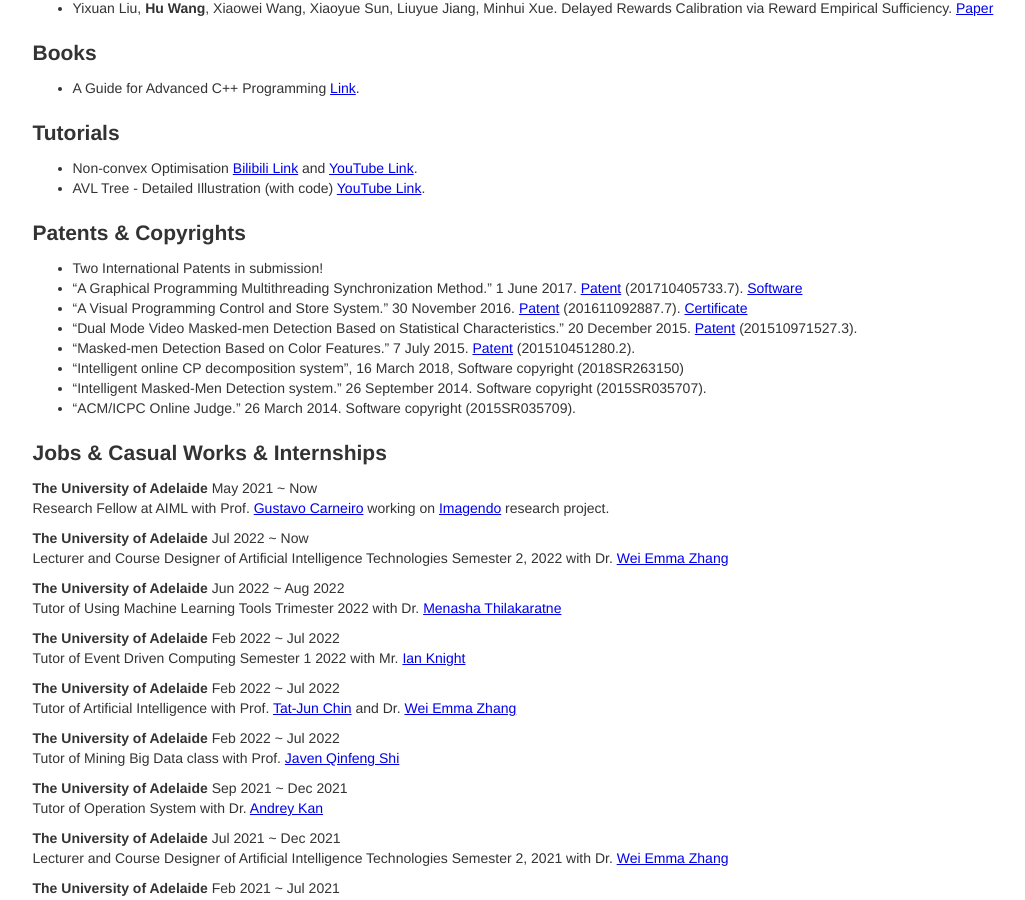
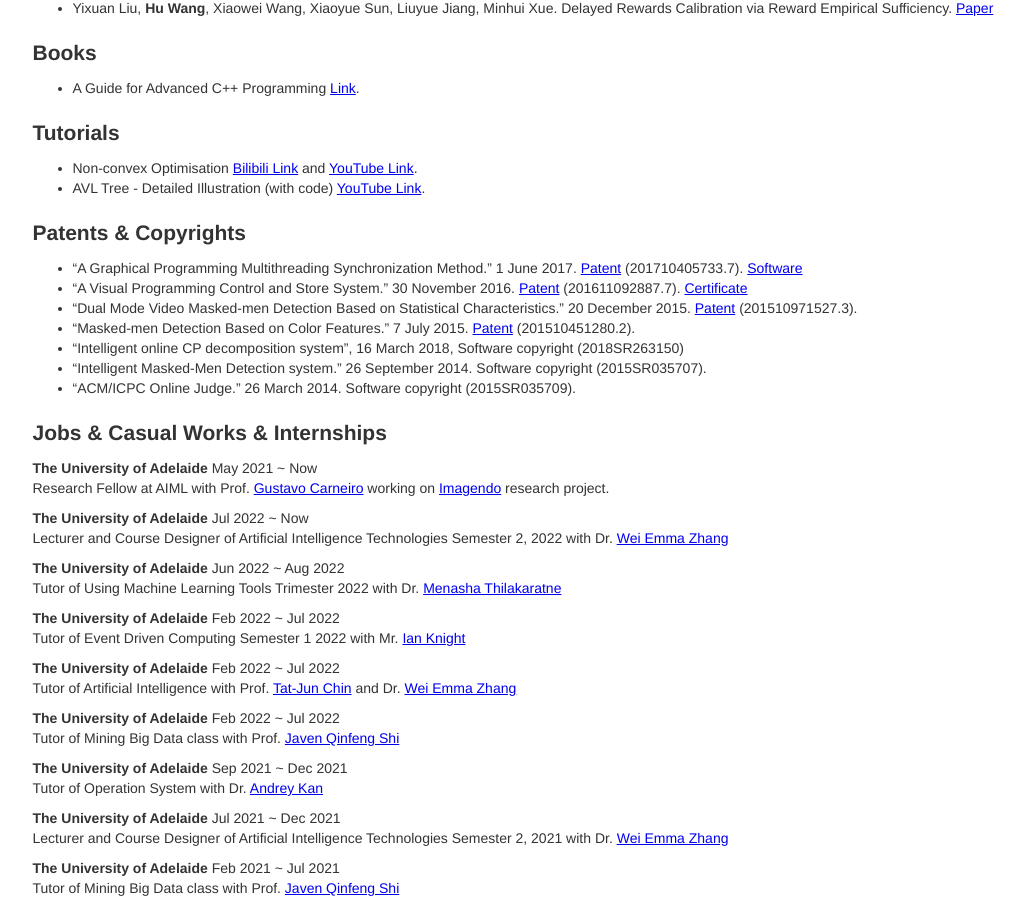
Before and after one commit to billhhh/whblog-omega, a Jekyll site: the page res/index.html, which Jekyll copies as it is, in a window 1280 px wide and 900 px high, scrolled down 1092 px. Shown: the whole window, without its empty margins (120-1145 px from the left). Built offline with Jekyll 4.4.1, drawn with Linux system fonts in a browser that asks for light colours.

Commit message:
Update index.html

```diff
--- a/res/index.html
+++ b/res/index.html
@@ -126,11 +126,8 @@
 	  <h2>Patents & Copyrights</h2>
       <div class="row">
         <ul>
-          <li>
-            Two International Patents in submission!
-          </li>
 		  <li>
-             “A Graphical Programming Multithreading Synchronization Method.” 1 June 2017. <a href = "https://patents.google.com/patent/CN107391266B/en">Patent</a> (201710405733.7). <a href = "http://www2.scut.edu.cn/_upload/article/files/70/ca/67598c76464cab6215e61867c3cb/576318e8-09fd-47b3-8f82-1b0adea54b27.rar">Software</a>
+             “A Graphical Programming Multithreading Synchronization Method.” 1 June 2017. <a href = "https://patents.google.com/patent/CN107391266B/en">Patent</a> (201710405733.7). <a href = "https://github.com/billhhh/public-share/raw/main/EST/EST.rar">Software</a>
           </li>
 		  <li>
              “A Visual Programming Control and Store System.” 30 November 2016. <a href = "https://patents.google.com/patent/CN106775683B/en">Patent</a> (201611092887.7). <a href = "https://github.com/billhhh/whblog-omega/raw/gh-pages/resources/patent-2016110928877.pdf">Certificate</a>
```
